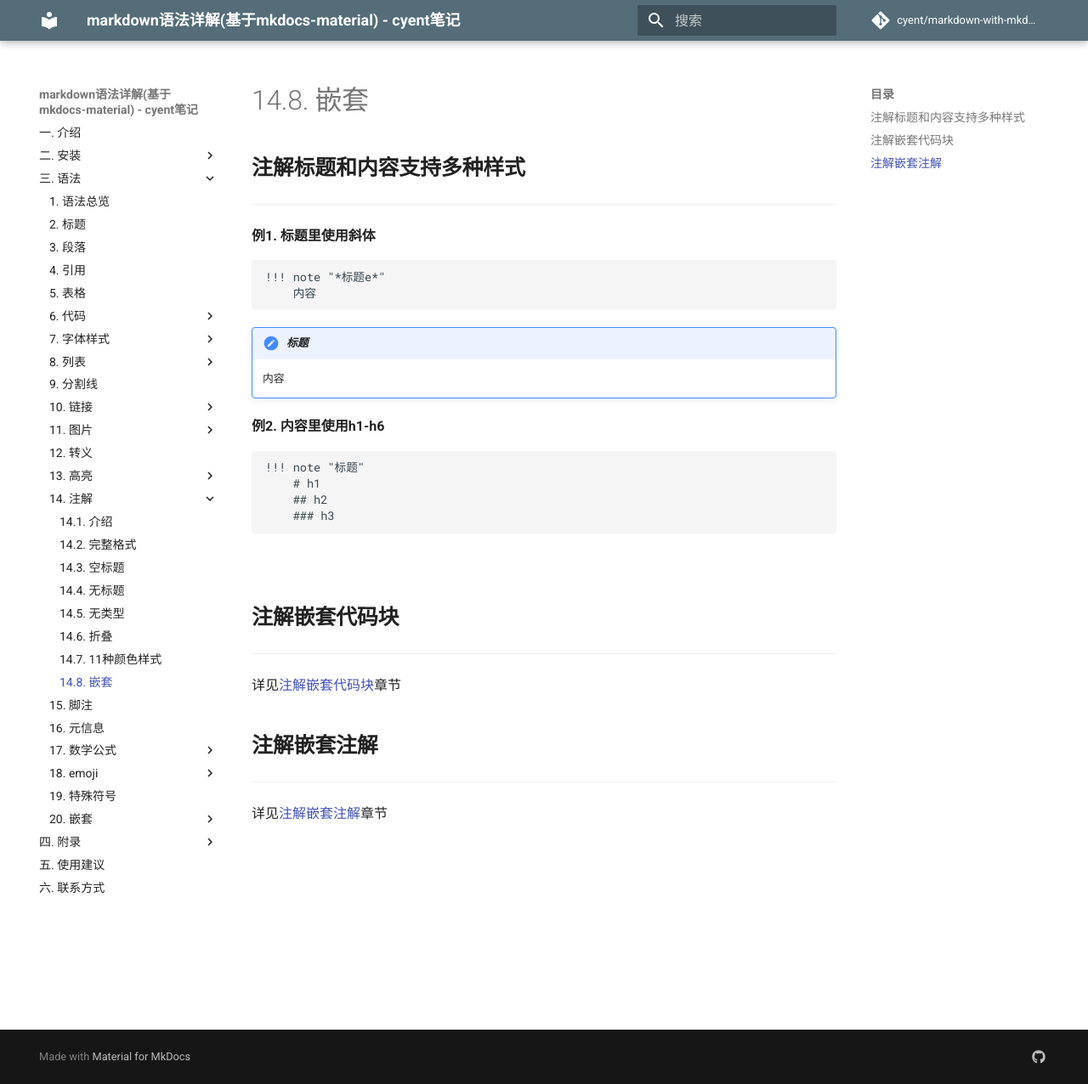
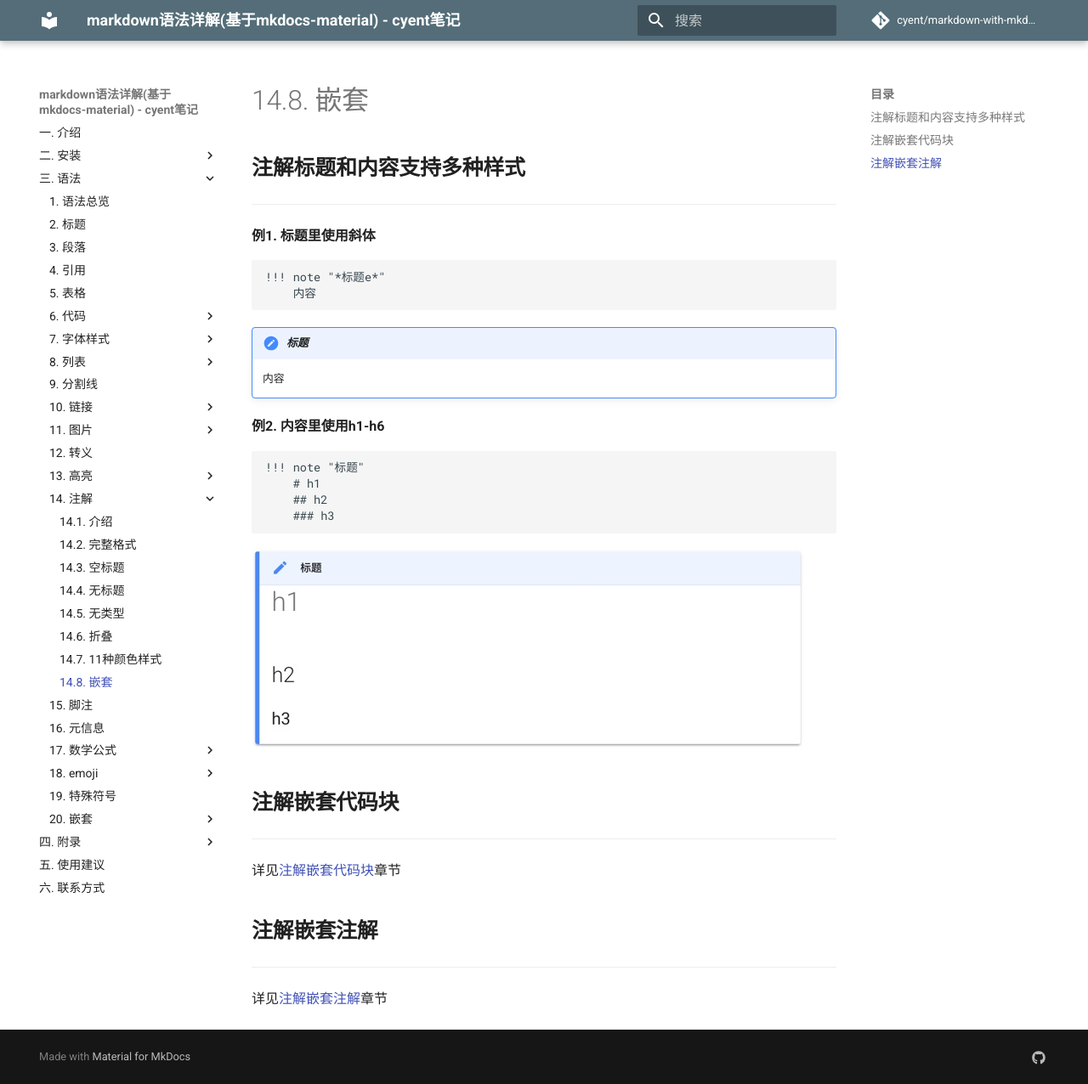
Before and after one commit to zhenjunz/markdown-with-mkdocs-material, an MkDocs documentation site: the page built from docs/syntax/note_nest.md, in a window 1280 px wide and 1276 px high. Shown: the whole window at 85% size. Built offline with MkDocs 1.6.1 and Material for MkDocs 9.7.7, drawn with Linux system fonts in a browser that asks for light colours; comment, search, counter and statistics services are not loaded.

Commit message:
2018-11-01

````diff
--- a/docs/syntax/note_nest.md
+++ b/docs/syntax/note_nest.md
@@ -21,7 +21,7 @@
     ### h3
 ```
 
-![](img/note_content_h1.png)
+![](../img/note_content_h1.png)
 
 ## **注解嵌套代码块**
 
````
